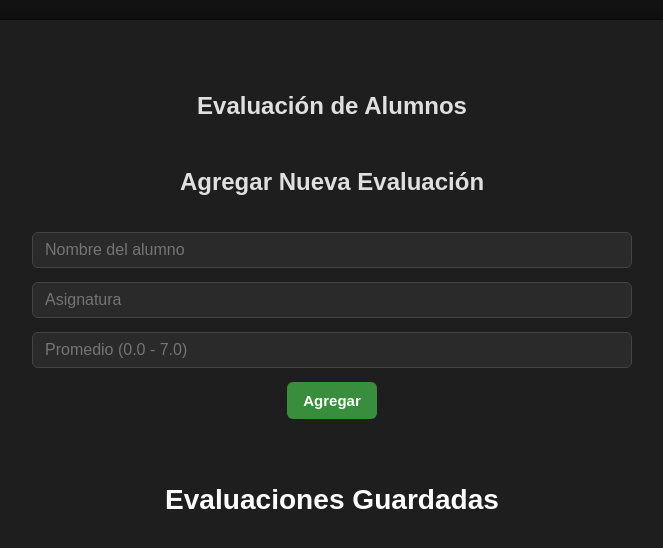
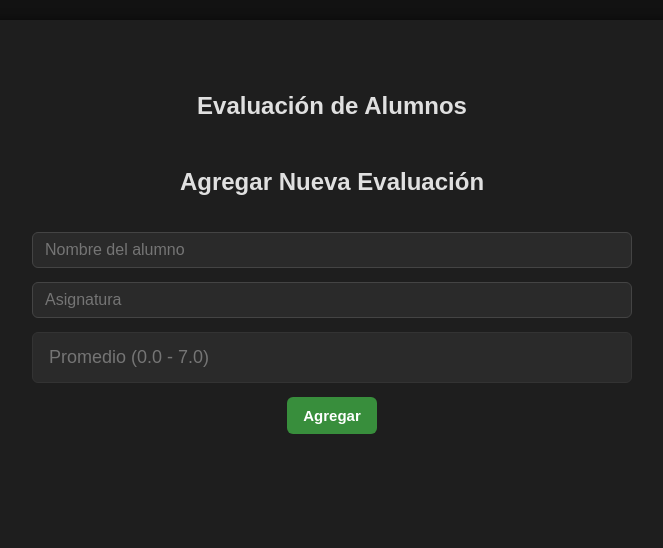
Before and after one commit to Felipe-os7/Certamen-3, a React (Vite) app: page / in a window 1280 px wide. Shown: the top 548 px of the page, without its empty margins (308-971 px from the left). Built offline with nearby package versions, Linux system fonts and the light colour scheme.

Commit message:
arreglos de tamaños

```diff
--- a/src/App.jsx
+++ b/src/App.jsx
@@ -47,11 +47,12 @@ function App() {
             <div className="form-container">
                 <Form addItem={addItem} itemToEdit={itemToEdit} updateItem={updateItem} />
             </div>
-            <div className="evaluaciones-titulo">
-                <h3>Evaluaciones Guardadas</h3>
-            </div>
+            {items.length > 0 && (
+                <div className="evaluaciones-titulo">
+                    <h3>Evaluaciones Guardadas</h3>
+                </div>
+            )}
             <div className="list-container">
-
                 <List items={items} deleteItem={deleteItem} editItem={editItem} />
             </div>
         </div>
--- a/src/components/Form.jsx
+++ b/src/components/Form.jsx
@@ -45,9 +45,22 @@ function Form({ addItem, itemToEdit, updateItem }) {
     // Maneja el envío del formulario
     const handleSubmit = (e) => {
         e.preventDefault();
-        // Validación básica
         if (!input.nombre.trim() || !input.asignatura.trim() || input.promedio === '') return;
-        const promedioNum = parseFloat(input.promedio);
+
+        let promedioStr = input.promedio.replace('.', '');
+        let promedioNum;
+
+        if (promedioStr.length === 2) {
+            promedioNum = parseFloat(`${promedioStr[0]}.${promedioStr[1]}`);
+        } else if (promedioStr.length === 3) {
+
+            promedioNum = parseFloat(`${promedioStr[0]}.${promedioStr.slice(1)}`);
+        } else if (promedioStr.length === 1) {
+            promedioNum = parseFloat(`${promedioStr[0]}.0`);
+        } else {
+            promedioNum = parseFloat(input.promedio);
+        }
+
         if (isNaN(promedioNum) || promedioNum < 0 || promedioNum > 7) return;
 
         if (itemToEdit) {
@@ -83,10 +96,8 @@ function Form({ addItem, itemToEdit, updateItem }) {
             <input
                 className="mi-input"
                 name="promedio"
-                type="number"
-                step="0.1"
-                min="0"
-                max="7"
+                type="text"
+                maxLength={4}
                 value={input.promedio}
                 onChange={handleChange}
                 placeholder="Promedio (0.0 - 7.0)"
```
